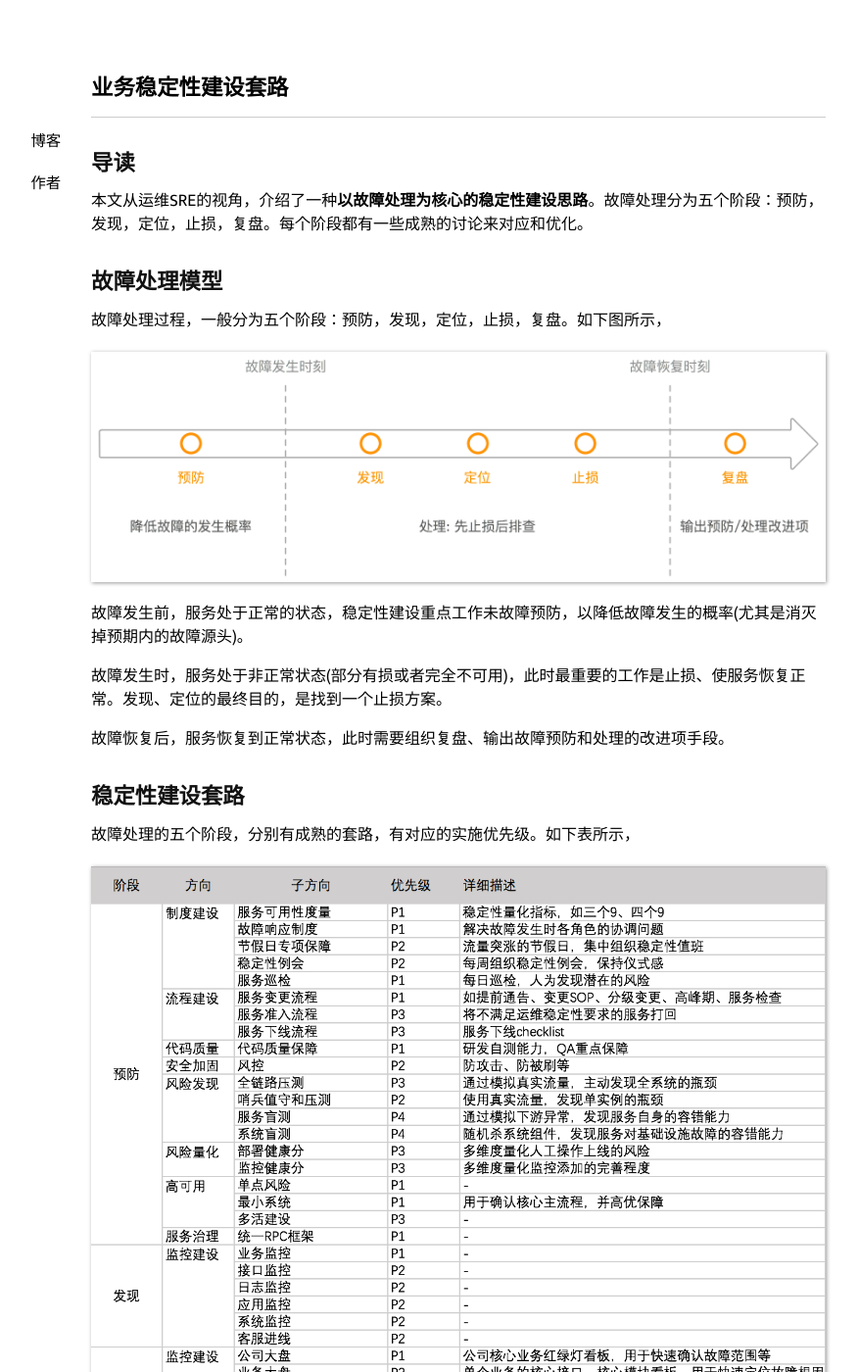
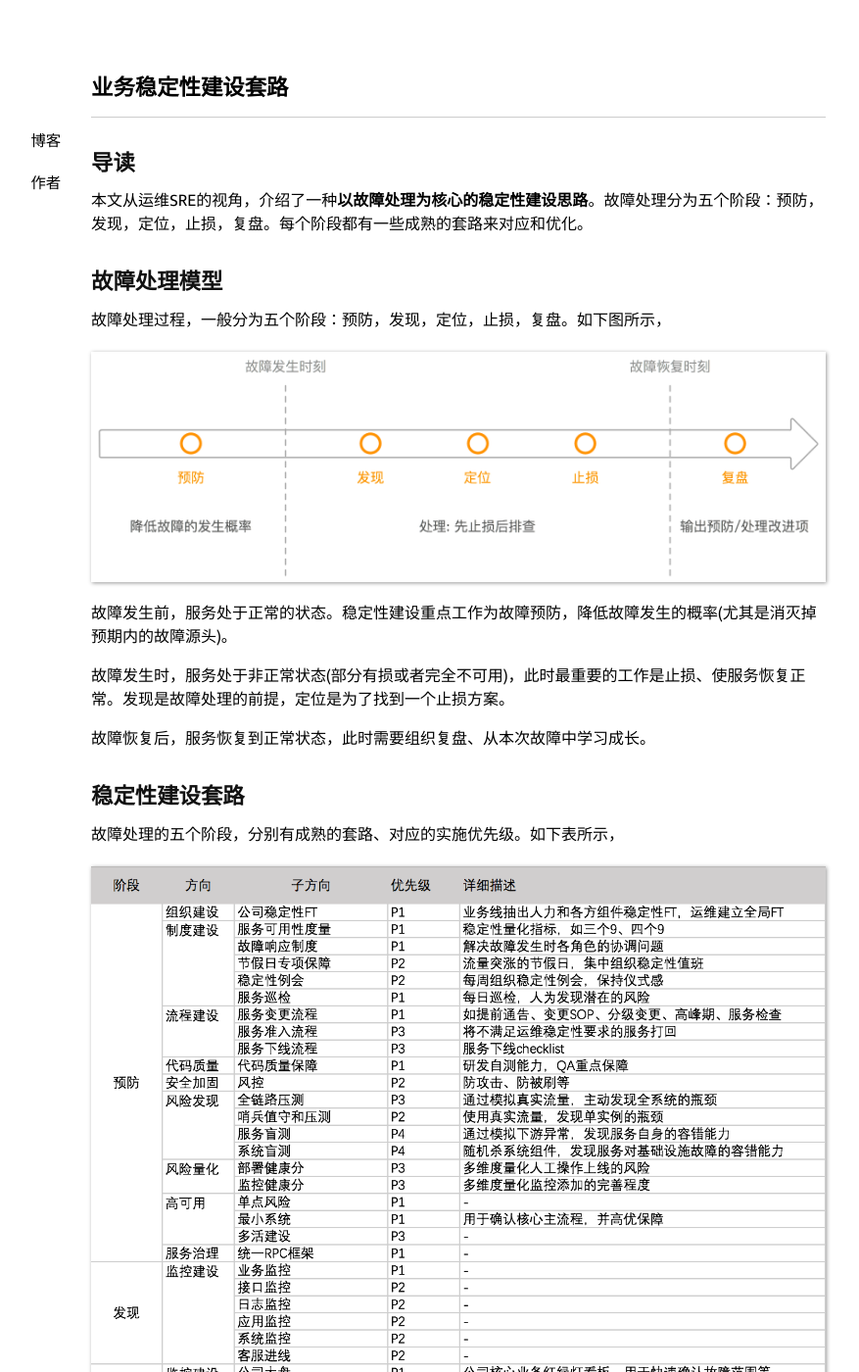
Before and after one commit to niean/niean.github.io, a Jekyll site: the page built from _posts/2019-02-20-sre-stability.markdown, in a window 1280 px wide and 1400 px high. Shown: the whole window at 98% size, without its empty margins (172-1049 px from the left). Built offline with Jekyll 4.4.1, drawn with Linux system fonts in a browser that asks for light colours; comment, search, counter and statistics services are not loaded; some of the changed text lies outside the part shown.

Commit message:
update 业务稳定性建设套路

```diff
--- a/_posts/2019-02-20-sre-stability.markdown
+++ b/_posts/2019-02-20-sre-stability.markdown
@@ -7,7 +7,7 @@
 ---
 
 ## 导读
-本文从运维SRE的视角，介绍了一种**以故障处理为核心的稳定性建设思路**。故障处理分为五个阶段：预防，发现，定位，止损，复盘。每个阶段都有一些成熟的讨论来对应和优化。
+本文从运维SRE的视角，介绍了一种**以故障处理为核心的稳定性建设思路**。故障处理分为五个阶段：预防，发现，定位，止损，复盘。每个阶段都有一些成熟的套路来对应和优化。
 
 
 ## 故障处理模型
@@ -15,23 +15,26 @@
 
 ![page.png](https://raw.githubusercontent.com/niean/niean.github.io/master/images/20190220/timeline.png)
 
-故障发生前，服务处于正常的状态，稳定性建设重点工作未故障预防，以降低故障发生的概率(尤其是消灭掉预期内的故障源头)。
+故障发生前，服务处于正常的状态。稳定性建设重点工作为故障预防，降低故障发生的概率(尤其是消灭掉预期内的故障源头)。
 
-故障发生时，服务处于非正常状态(部分有损或者完全不可用)，此时最重要的工作是止损、使服务恢复正常。发现、定位的最终目的，是找到一个止损方案。
+故障发生时，服务处于非正常状态(部分有损或者完全不可用)，此时最重要的工作是止损、使服务恢复正常。发现是故障处理的前提，定位是为了找到一个止损方案。
 
-故障恢复后，服务恢复到正常状态，此时需要组织复盘、输出故障预防和处理的改进项手段。
+故障恢复后，服务恢复到正常状态，此时需要组织复盘、从本次故障中学习成长。
 
 
 ## 稳定性建设套路
-故障处理的五个阶段，分别有成熟的套路，有对应的实施优先级。如下表所示，
+故障处理的五个阶段，分别有成熟的套路、对应的实施优先级。如下表所示，
 
 ![page.png](https://raw.githubusercontent.com/niean/niean.github.io/master/images/20190220/actions.png)
 
+其中，P1代表最高优先级、优先实施。
+
 对于运维SRE来说，有几个值得注意的点，
 
+- 把组织和制度建设放到最重要的位置
 - 预防为主，止损优先
 - 止损手段的门槛要尽量低，如业务含义轻、可操作性强
 - 精力有限时，关注重点服务(服务分级)、控制大故障(故障分级)
 - 工具支持不足时，人肉也要抗住了(同时加班搞定工具:-D)
 
-上述行动套路，在不同公司优先级会有差异，请酌情参考本文(避免被误导)!
+上述行动套路，在不同公司优先级会有差异，请酌情参考、避免被误导!
```
Also changed, not shown: images/20190220/actions.png, 1 other file.
